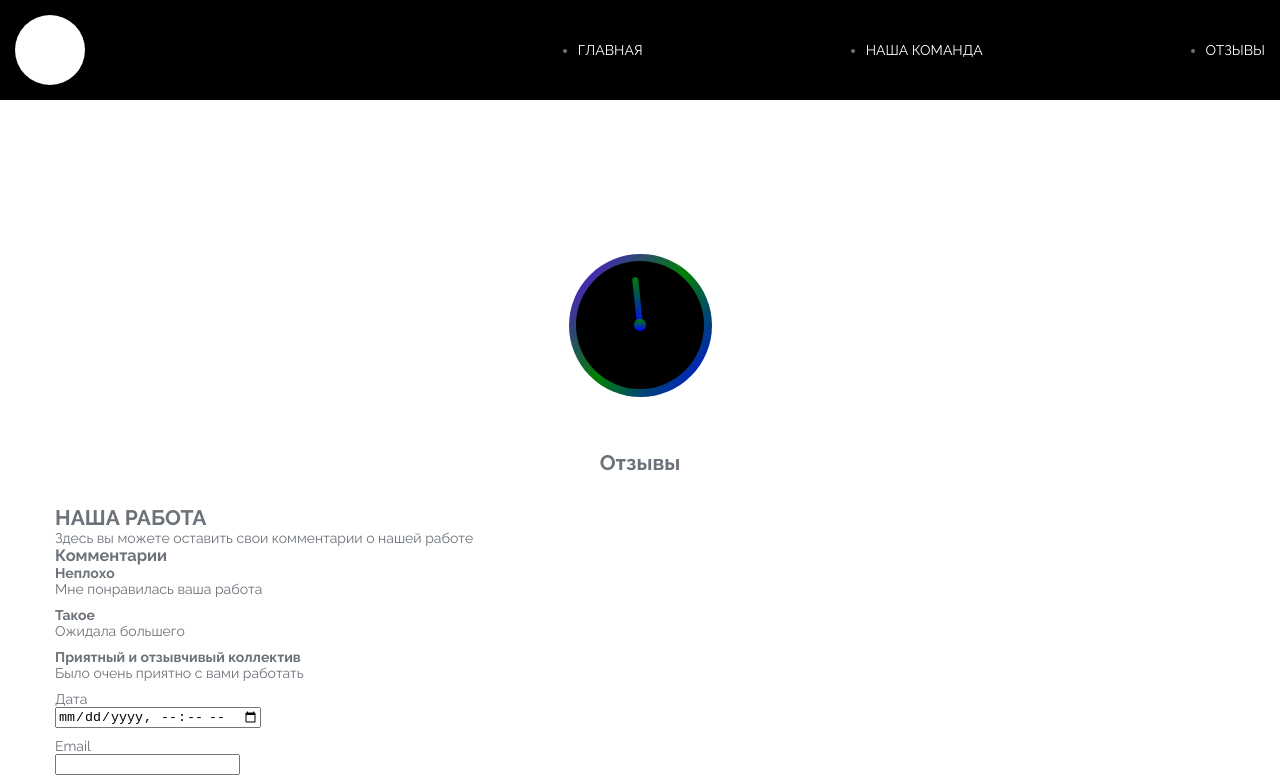
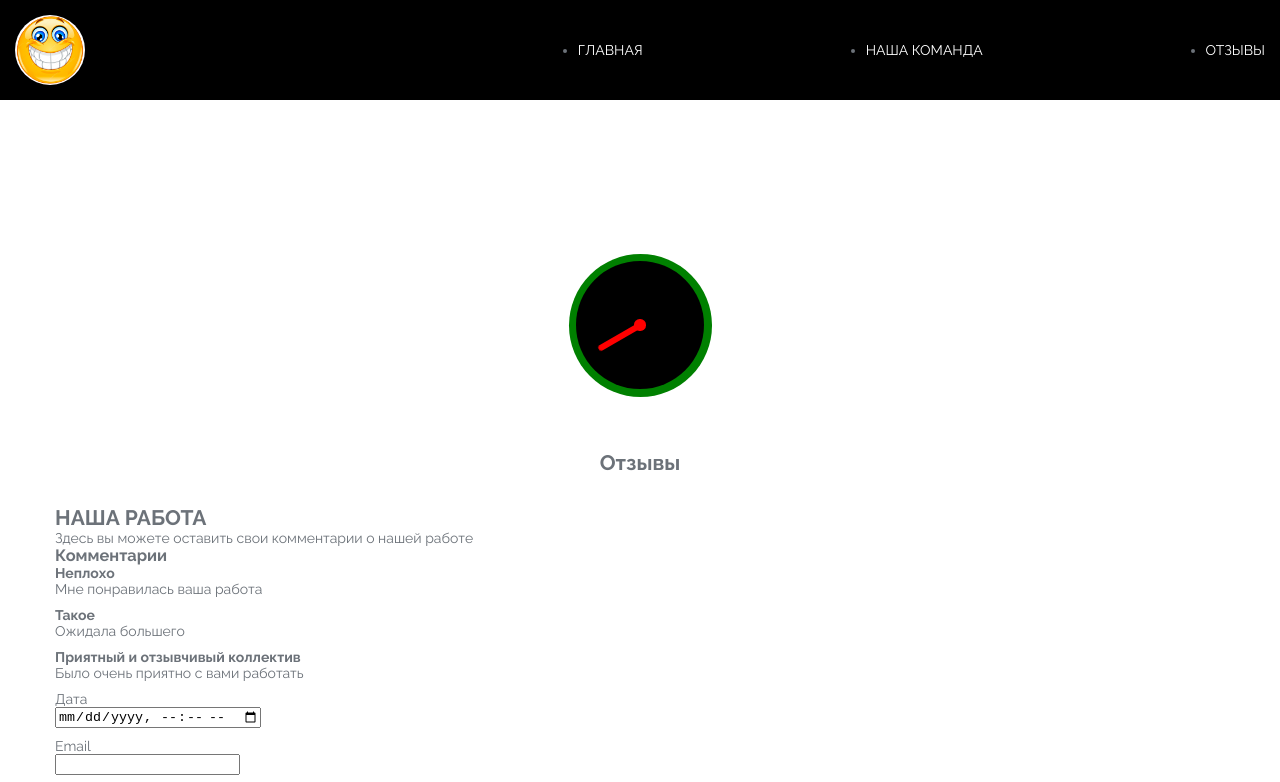
Before and after one commit to advanced-user/HaH, a plain HTML site: page Reviews.html in a window 1280 px wide. Shown: the top 782 px of the page. Drawn offline with nearby package versions, Linux system fonts and the light colour scheme.

Commit message:
Bugs fixed

```diff
--- a/Reviews.html
+++ b/Reviews.html
@@ -49,7 +49,7 @@
 <div class="wrapper">
     <!-- Header -->
     <header class="header">
-        <a href="" class="header__logo"></a>
+        <img src="img/smile.png" class="header__logo"></img>
         <nav class="header__menu">
             <ul class="header__list">
                 <li><a class="header__link" href="index.html" >Главная</a></li>
--- a/js.js
+++ b/js.js
@@ -12,7 +12,7 @@ function userProgress(time){
             let main_reviews = document.getElementById('main_reviews');
             main_reviews.style.display = "block";
         }
-        start += 100;
+        start += 0.5;
     }, time);
 }
 
--- a/style.css
+++ b/style.css
@@ -478,7 +478,7 @@ progress{
 .wrapper_clock{
 	width: calc(8rem + 15px);
 	height: calc(8rem + 15px);
-	background: linear-gradient(-230deg, rgb(100, 6, 252), green, blue);
+	background: green;
 	border-radius: 50%;
 	display: flex;
 	justify-content: center;
@@ -499,7 +499,7 @@ progress{
 .clock_span{
 	width: 0.7rem;
 	height: 0.7rem;
-	background: linear-gradient(green, blue);
+	background: red;
 	border-radius: 50%;
 	z-index: 1;
 }
@@ -509,7 +509,7 @@ progress{
 	content: ' ';
 	top: calc(4rem*0.25);
 	width: 0.4rem;
-	background: linear-gradient(green, blue);
+	background: red;
 	border-radius: 8px;
 	transform-origin: center calc(100% - calc(0.4rem / 2));
 	animation: anim infinite linear;
```
Also changed, not shown: Lab3.html (+0 -5 lines), Team.html (+1 -0 lines), 3 other files.
